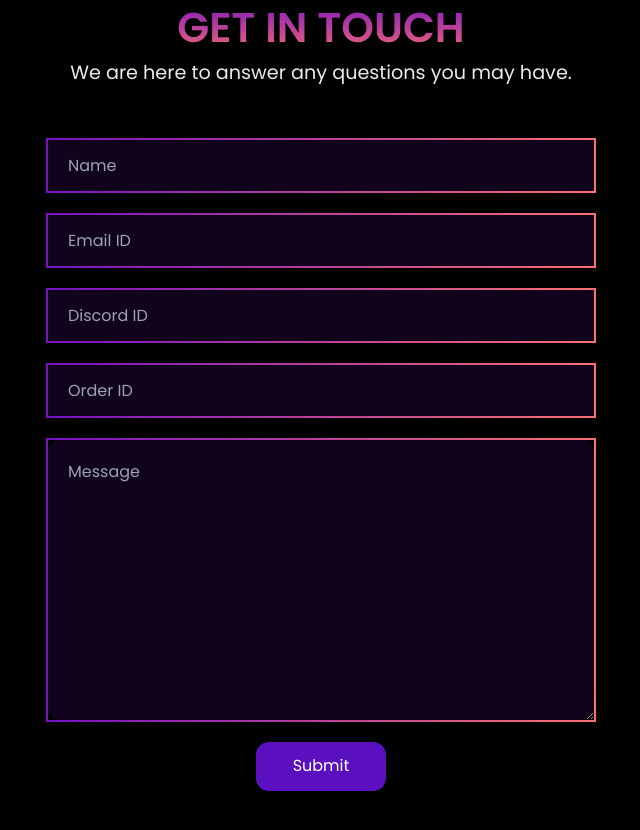
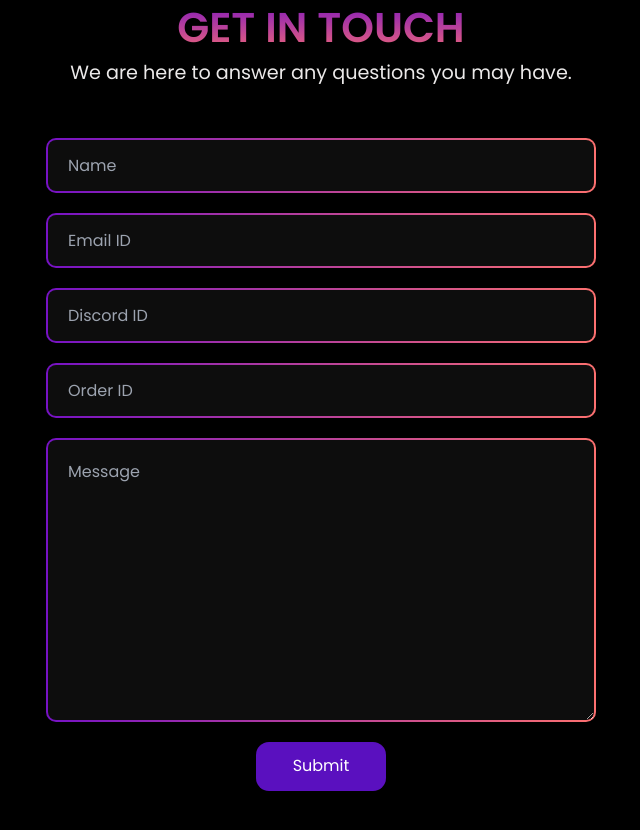
Before and after one commit to demss233/Argon, a Next.js app: page / in a window 1280 px wide. Shown: the part 4920-5750 px from the top of the page, without its empty margins (319-959 px from the left). Built offline with nearby package versions, Linux system fonts and the light colour scheme.

Commit message:
Update Contact.css

```diff
--- a/components/Contact/Contact.css
+++ b/components/Contact/Contact.css
@@ -35,7 +35,8 @@ form input {
   border: 2px solid transparent;
   border-image: linear-gradient(to right, #7612c4, #fc7070);
   border-image-slice: 1;
-  border-radius: 6px;
+  border-radius: 10px;
+  background: linear-gradient(#0d0d0d, #0d0d0d) padding-box, linear-gradient(90deg, #7612c4, #fc7070) border-box;
 }
 
 .form input::after {
@@ -61,6 +62,8 @@ form textarea {
   border-image: linear-gradient(to right, #7612c4, #fc7070);
   border-image-slice: 1;
   border-radius: 20px;
+  border-radius: 10px;
+  background: linear-gradient(#0d0d0d, #0d0d0d) padding-box, linear-gradient(90deg, #7612c4, #fc7070) border-box;
 }
 
 form textarea:focus {
```
